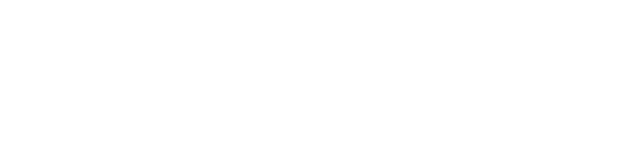
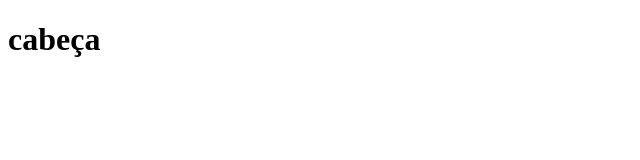
Before and after one commit to RevekSb/aula-git, a plain HTML site: page index.html in a window 1280 px wide. Shown: the whole page, without its empty margins (0-640 px from the left). Drawn offline with Linux system fonts and the light colour scheme.

Commit message:
trem adicionado denovo

```diff
--- a/index.html
+++ b/index.html
@@ -6,6 +6,6 @@
     <title>Document</title>
 </head>
 <body>
-
+    <h1>cabeça</h1>
 </body>
 </html>
```
